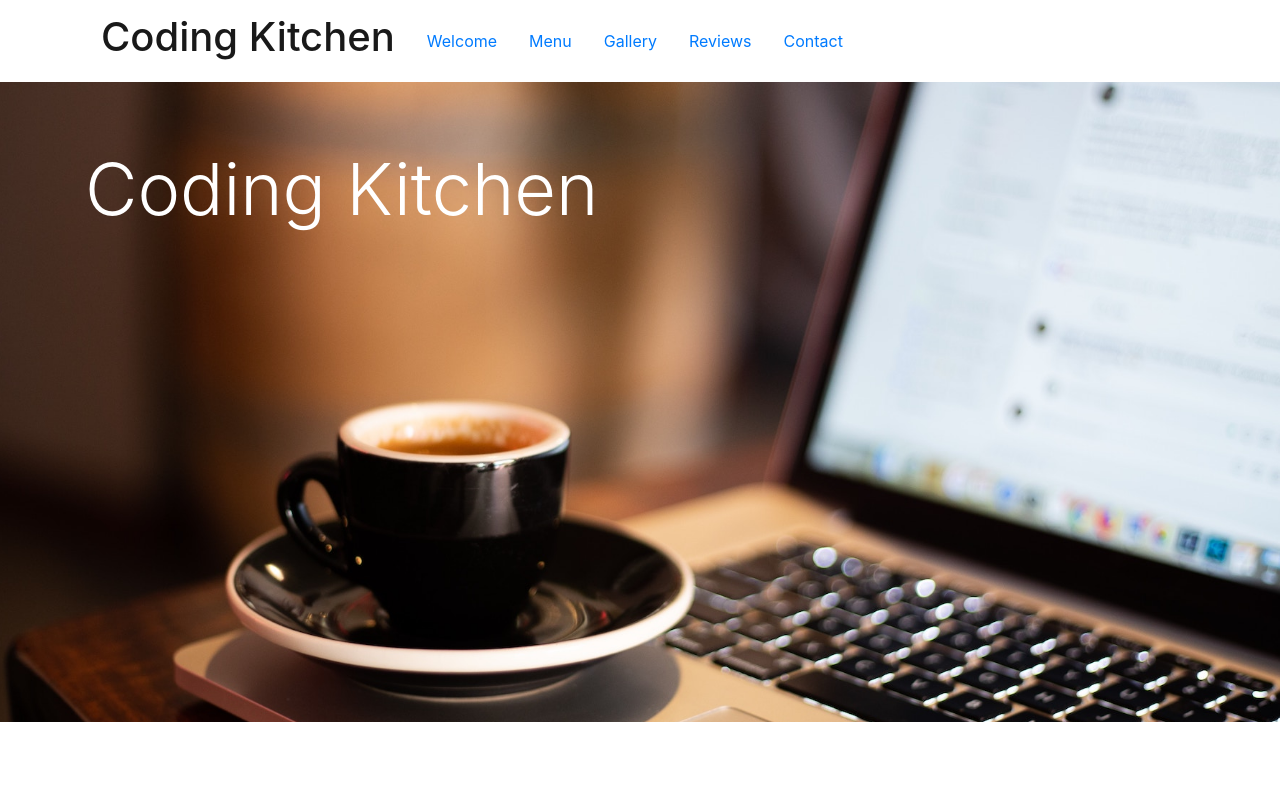
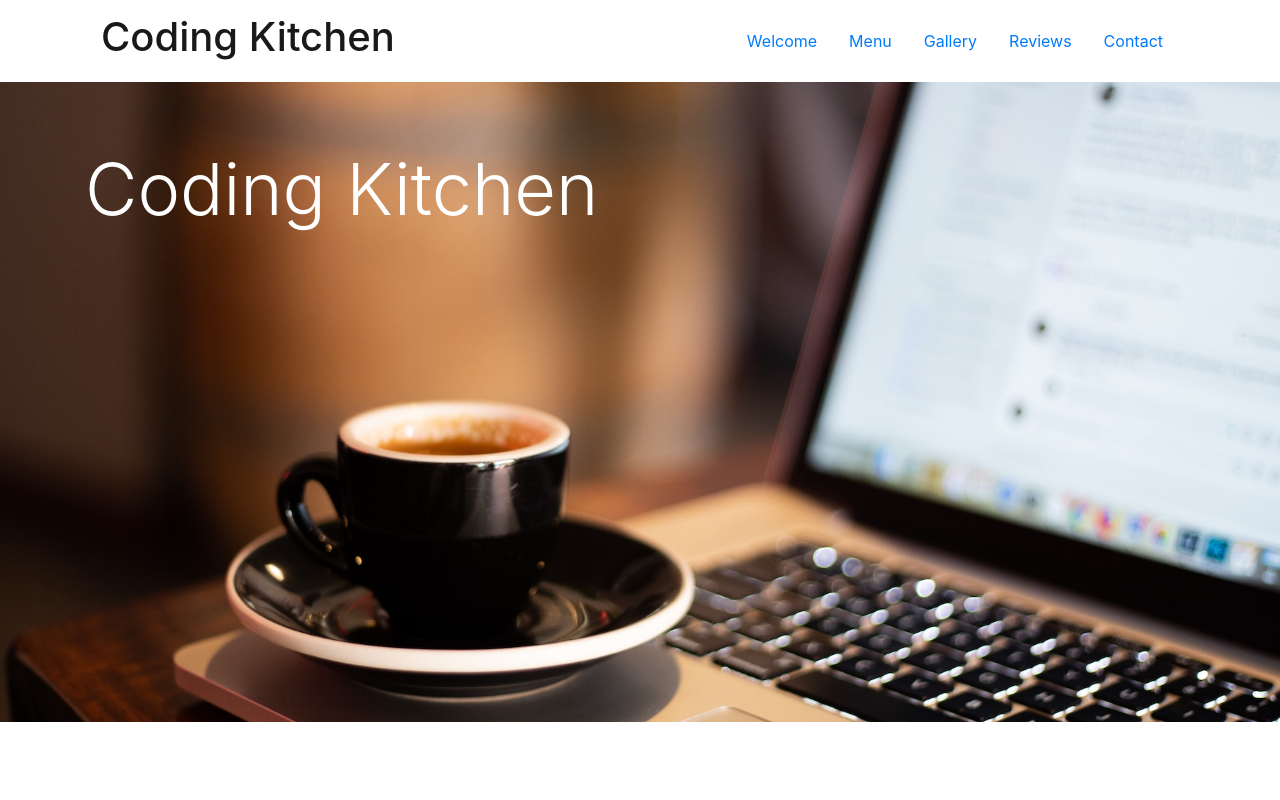
Before and after one commit to Coding-Kitchen/single-page-site, a plain HTML site: page index.html in a window 1280 px wide. Shown: the top 800 px of the page. Drawn offline with nearby package versions, Linux system fonts and the light colour scheme.

```diff
--- a/index.html
+++ b/index.html
@@ -40,7 +40,7 @@
                     <span class="navbar-toggler-icon"></span>
                 </button>
                 <div class="collapse navbar-collapse" id="navbarNav">
-                    <a class="nav-link" href="#welcome">Welcome</a>
+                    <a class="nav-link ml-auto mr-0" href="#welcome">Welcome</a>
                     <a class="nav-link" href="#menu">Menu</a>
                     <a class="nav-link" href="#gallery">Gallery</a>
                     <a class="nav-link" href="#reviews">Reviews</a>
```
